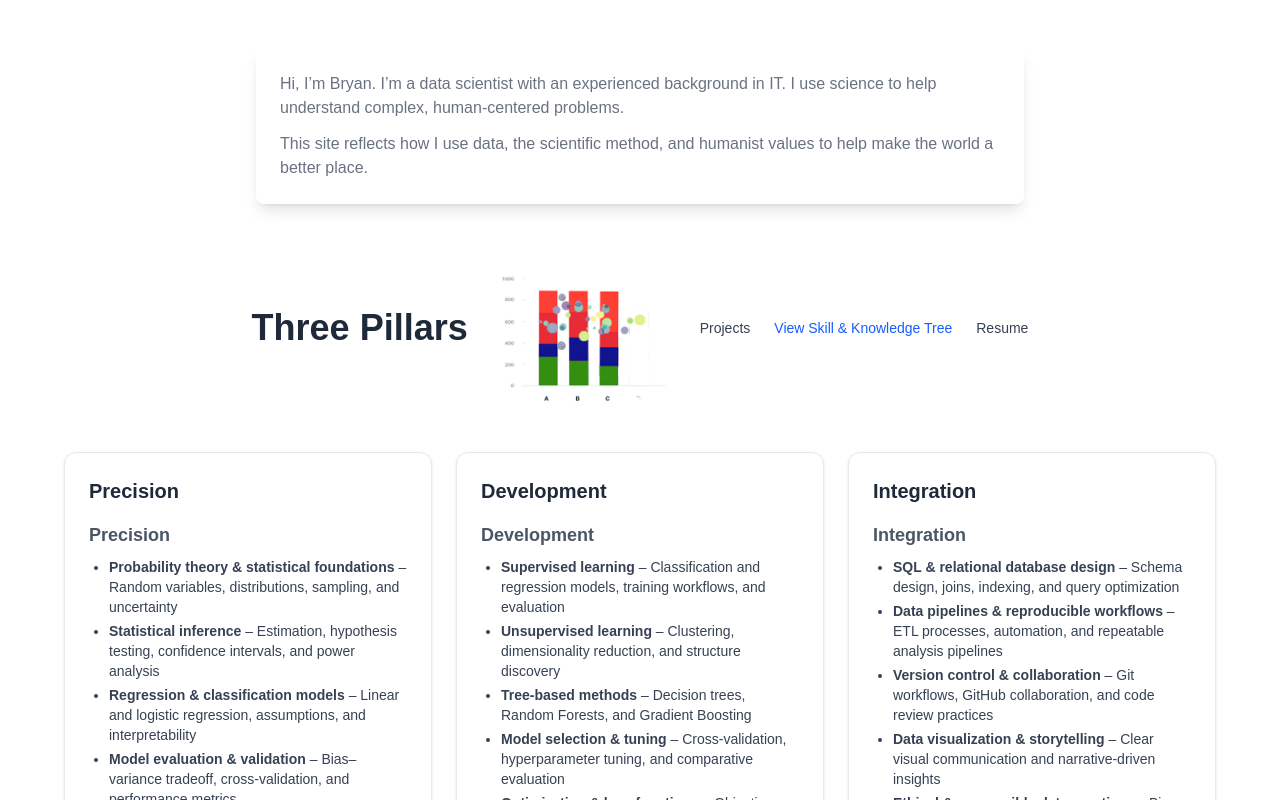
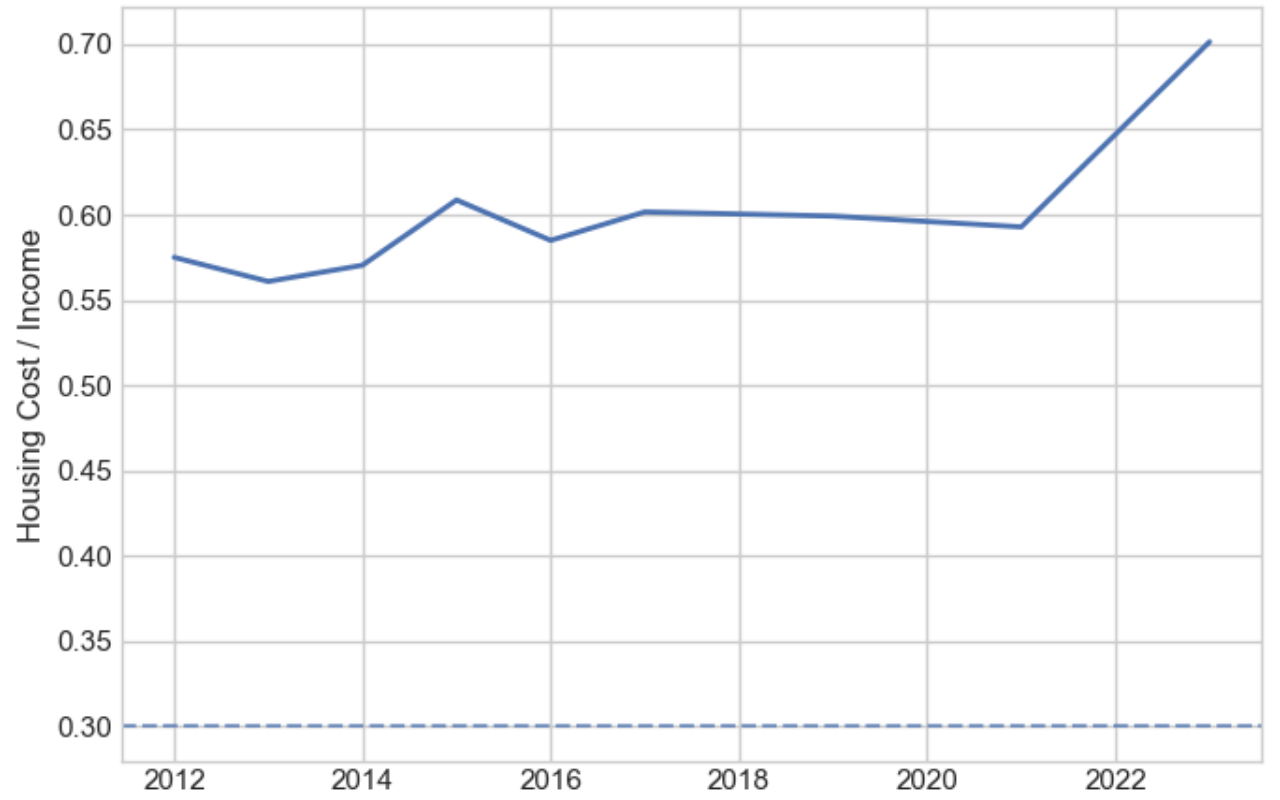
Before and after one commit to BryanB-prog/ThreePillars, a Next.js app: page / in a window 1280 px wide. Shown: the top 800 px of the page. Built offline with nearby package versions, Linux system fonts and the light colour scheme.

Commit message:
Update page.tsx

```diff
--- a/app/page.tsx
+++ b/app/page.tsx
@@ -255,7 +255,27 @@ const HomePage: React.FC = () => {
 
       {/* Visual / Preview */}
       <div className="h-72 w-full rounded-2xl bg-zinc-200" />
-      {/* Later replace the div above with an <Image /> or a real preview card */}
+
+
+      {/*Latest Project Images */}
+<Image
+      src="/IncomeVsHousingCosts.png"
+      alt="Income vs Housing Costs"
+      fill
+      className="object-cover"
+    />
+  </div>
+
+  <div className="flex-1 rounded-2xl overflow-hidden bg-zinc-200">
+    <Image
+      src="/HousingCostBurden.png"
+      alt="Housing Cost Burden"
+      fill
+      className="object-cover"
+    />
+
+
+
     </div>
   </div>
 </section>
```
